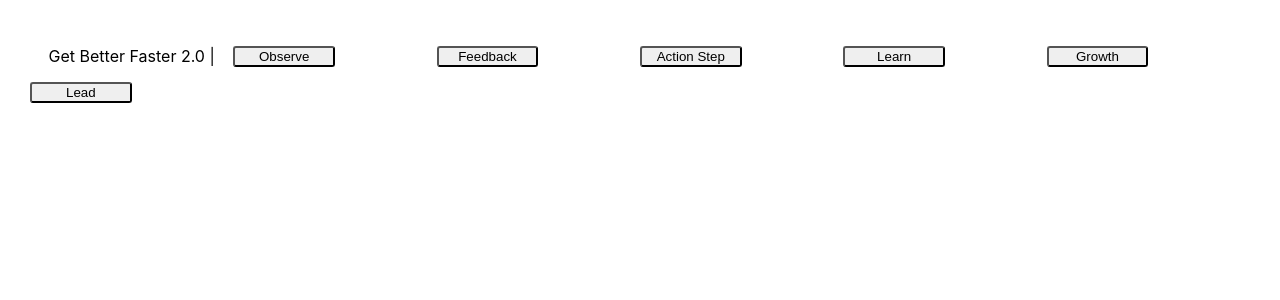
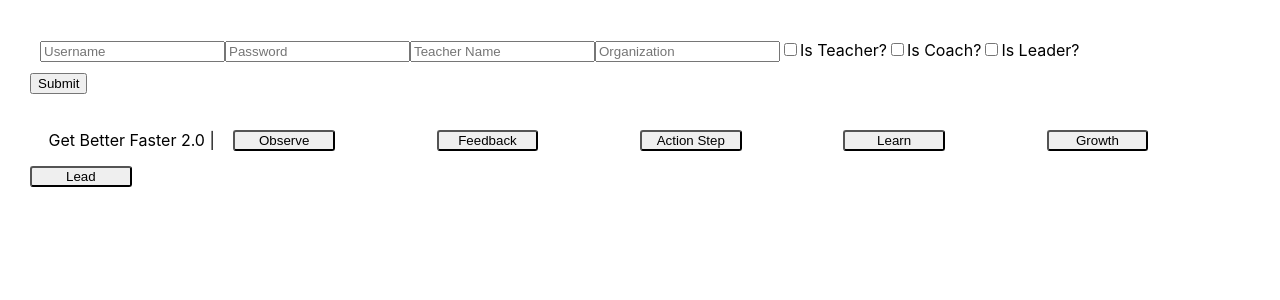
Before and after one commit to nicholasstano/gbf-frontend, a React (Create React App) app: page / in a window 1280 px wide. Shown: the top 300 px of the page. Built offline with nearby package versions, Linux system fonts and the light colour scheme.

Commit message:
Created form for new users

```diff
--- a/src/App.js
+++ b/src/App.js
@@ -3,6 +3,7 @@
 import ObserveForm from './Containers/Observe/ObserveForm';
 import FeedbackForm from './Containers/Feedback/FeedbackForm';
 import ActionStepForm from './Containers/ActionStep/ActionStepForm.jsx';
+import Login from './Containers/Login/Login.jsx';
 import { withRouter, Switch, Route } from 'react-router-dom'
 import './App.scss';
 
@@ -10,6 +11,7 @@
 function App() {
   return (
     <div>
+      <Login />
       <Navbar />
       <Switch>
         <Route path="/observeform" render={() => { return (<div><ObserveForm /></div>) }} />
--- /dev/null
+++ b/src/Containers/Login/Login.jsx
@@ -0,0 +1,90 @@
+import React, { Component } from 'react'
+import { databaseUrl } from '../../config'
+
+export class Login extends Component {
+
+    state = {
+        toggleRegistration: false,
+        username: "",
+        password: "",
+        isTeacher: false,
+        isCoach: false,
+        isLeader: false,
+        organization: "",
+        teacherName: ""
+    }
+
+    handleSubmit = () => {
+        fetch(`${databaseUrl}/users`, {
+            method: 'POST',
+            headers: {
+                'Content-Type': 'application/json',
+                'Accept': 'application/json'
+            },
+            body: JSON.stringify({
+                username: this.state.username,
+                password_digest: this.state.password,
+                is_teacher: this.state.isTeacher,
+                is_coach: this.state.isCoach,
+                is_leader: this.state.isLeader,
+                organization: this.state.organization,
+                teacher_name: this.state.teacherName
+            })
+        })
+    }
+
+    handleTextChange = (event) => {
+        this.setState({ [event.target.name]: event.target.value })
+    }
+
+    handleIsTeacher = event => {
+        this.setState({ ...this.state, isTeacher: !this.state.isTeacher })
+    }
+
+    handleIsCoach = event => {
+        this.setState({ ...this.state, isCoach: !this.state.isCoach })
+    }
+
+    handleIsLeader = event => {
+        this.setState({ ...this.state, isLeader: !this.state.isLeader })
+    }
+
+    render() {
+        console.log(this.state)
+        return (
+            <div>
+                <form onSubmit={this.handleSubmit}>
+                    <div>
+                        <input type="text" name="username" value={this.state.username} placeholder="Username" onChange={this.handleTextChange}></input>
+                        <input type="password" name="password" value={this.state.password_digest} placeholder="Password" onChange={this.handleTextChange}></input>
+                        <input type="text" name="teacherName" value={this.state.teacherName} placeholder="Teacher Name" onChange={this.handleTextChange}></input>
+                        <input type="text" name="organization" value={this.state.organization} placeholder="Organization" onChange={this.handleTextChange}></input>
+                        <input
+                            name="isTeacher"
+                            type="checkbox"
+                            checked={this.state.isTeacher}
+                            onChange={this.handleIsTeacher} />
+                        <label>Is Teacher?</label>
+                        <input
+                            name="isCoach"
+                            type="checkbox"
+                            checked={this.state.isCoach}
+                            onChange={this.handleIsCoach} />
+                        <label>Is Coach?</label>
+                        <input
+                            name="isLeader"
+                            type="checkbox"
+                            checked={this.state.isLeader}
+                            onChange={this.handleIsLeader} />
+                        <label>Is Leader?</label>
+                    </div>
+                    <button>Submit</button>
+                </form>
+            </div>
+        )
+    }
+}
+
+
+
+export default Login
```
Also changed, not shown: src/Containers/Login/login.scss (added).
